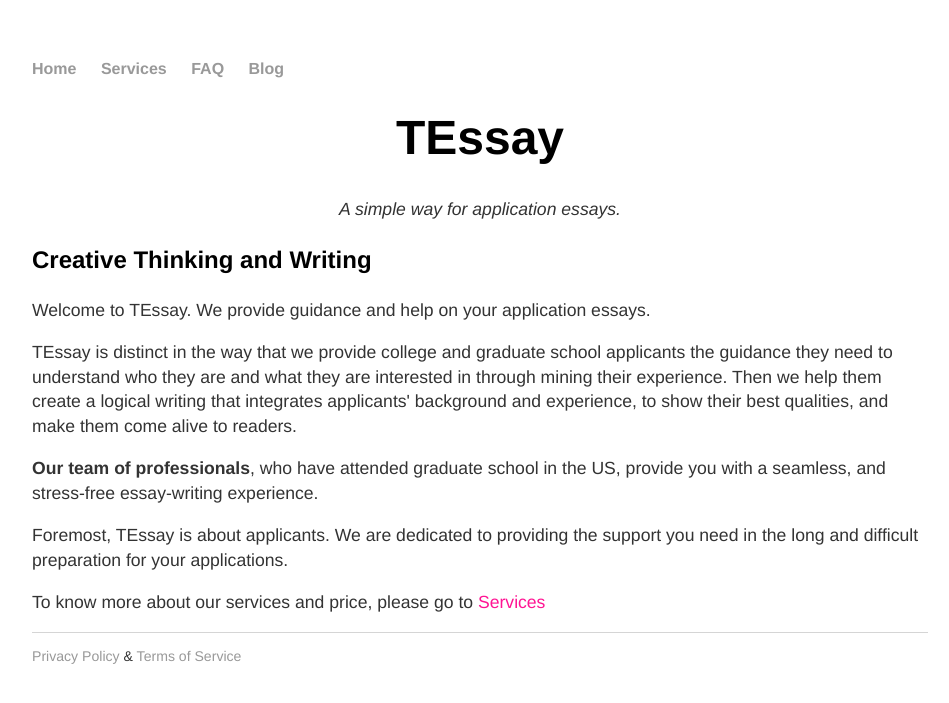
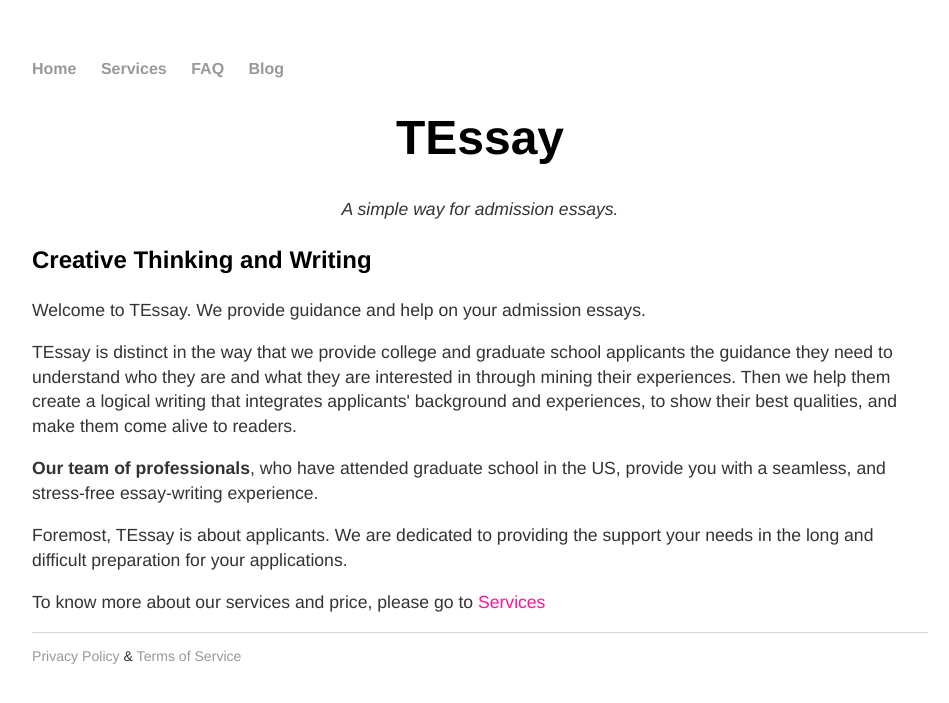
Before and after one commit to RagingTiger/PnFTech.github.io, a Jekyll site: the page built from index.html, in a window 1280 px wide. Shown: the top 703 px of the page, without its empty margins (160-1109 px from the left). Built offline with Jekyll 4.4.1, drawn with Linux system fonts in a browser that asks for light colours; a file with an impossible date is left out.

Commit message:
edited index page

```diff
--- a/index.html
+++ b/index.html
@@ -4,19 +4,19 @@ title: PnF
 ---
 <div class="blurb">
 	<h1>TEssay</h1>
-	<p><i>A simple way for application essays.</i></p>
+	<p><i>A simple way for admission essays.</i></p>
 </div><!-- /.blurb -->
 
 
 <div>
 	<h3>Creative Thinking and Writing</h3>
-	<p>Welcome to TEssay. We provide guidance and help on your application
+	<p>Welcome to TEssay. We provide guidance and help on your admission
 		essays.</p>
 
 	<p>TEssay is distinct in the way that we provide college and graduate school
 		applicants the guidance they need to understand who they are and what they
-		are interested in through mining their experience. Then we help them create
-		a logical writing that integrates applicants' background and experience, to
+		are interested in through mining their experiences. Then we help them create
+		a logical writing that integrates applicants' background and experiences, to
 		show their best qualities, and make them come alive to readers.</p>
 
 	<p><b>Our team of professionals</b>, who have attended graduate school in the
@@ -24,7 +24,7 @@ title: PnF
 	</p>
 
 	<p>Foremost, TEssay is about applicants. We are dedicated to providing the
-		support you need in the long and difficult preparation for your
+		support your needs in the long and difficult preparation for your
 		applications.</p>
 
 	<p>To know more about our services and price, please go to
```
